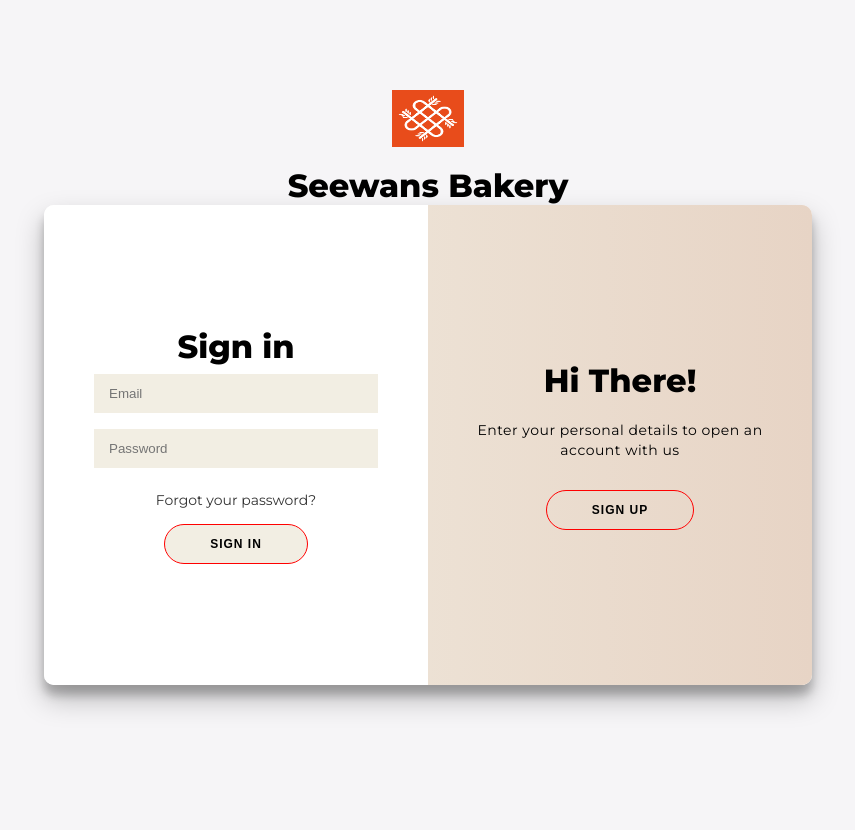
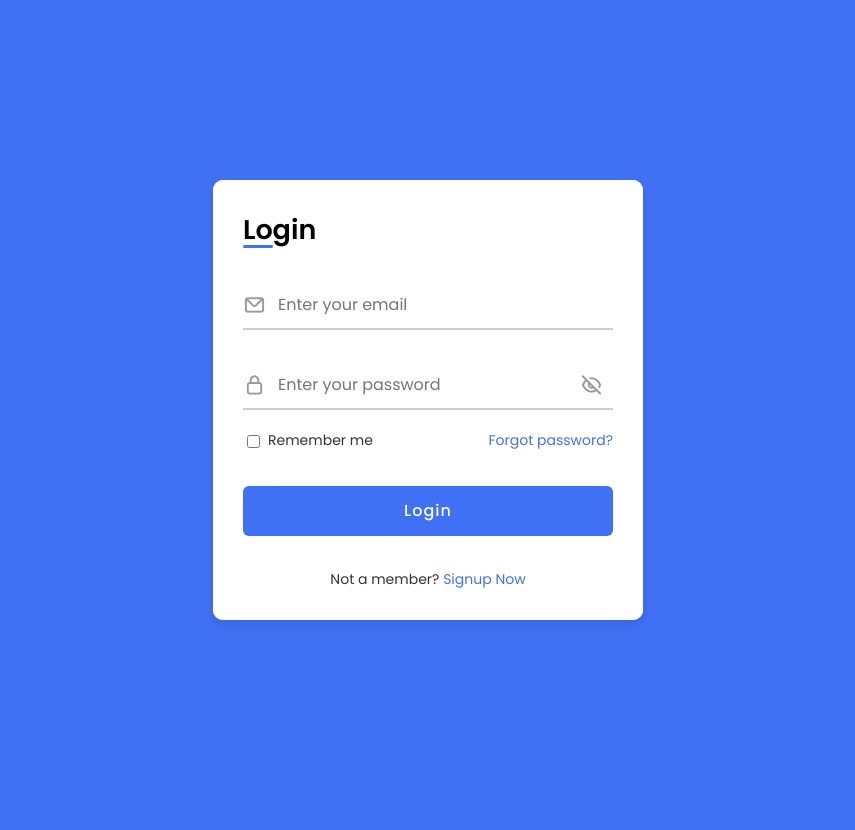
Before and after one commit to deepdalal20/BakeryManagementPHP, a PHP site: page /loreg.php in a window 1280 px wide. Shown: the whole page, without its empty margins (212-1067 px from the left). After the commit the page ends 625 px from the top, so only its background shows below. Run offline with PHP 8.4, Linux system fonts and the light colour scheme; some libraries are stand-ins or nearby versions.

Commit message:
02/09/2022 (First)

```diff
--- a/loreg.php
+++ b/loreg.php
@@ -1,64 +1,94 @@
+
 <!DOCTYPE html>
-<html lang="en" dir="ltr">
+<html lang="en">
 <head>
     <meta charset="UTF-8">
-    <title> Login/Register </title>
-    <link rel="stylesheet" href="style1.css">
-    <link href="https://fonts.googleapis.com/css?family=Arvo" rel="stylesheet">
-	<link rel='stylesheet' href='https://cdnjs.cloudflare.com/ajax/libs/font-awesome/5.14.0/css/all.min.css'>
+    <meta http-equiv="X-UA-Compatible" content="IE=edge">
     <meta name="viewport" content="width=device-width, initial-scale=1.0">
+    <link rel="stylesheet" href="https://unicons.iconscout.com/release/v4.0.0/css/line.css">
+    <link rel="stylesheet" href="style2.css">
 </head>
 <body>
-	<a href="index.php"> <img class="btn"  src="seewans.png" alt="" width="72" height="57"> </a>
-	<h1>Seewans Bakery</h1></h1>
-    	<div class="container" id="container">
-		<div class="form-container sign-up-container">
+    <div class="container">
+        <div class="forms">
+            <div class="form login">
+                <span class="title">Login</span>
+
                 <form action="cust.php">
-				<h1>Create Account</h1>
-				<input type="text" placeholder="Name" required>
-				<input type="email" placeholder="Email" required>
-				<input type="password" placeholder="Password" required>
-				<button>Sign Up</button>
+                    <div class="input-field">
+                        <input type="text" placeholder="Enter your email" required>
+                        <i class="uil uil-envelope icon"></i>
+                    </div>
+                    <div class="input-field">
+                        <input type="password" class="password" placeholder="Enter your password" required>
+                        <i class="uil uil-lock icon"></i>
+                        <i class="uil uil-eye-slash showHidePw"></i>
+                    </div>
+
+                    <div class="checkbox-text">
+                        <div class="checkbox-content">
+                            <input type="checkbox" id="logCheck">
+                            <label for="logCheck" class="text">Remember me</label>
+                        </div>
+
+                        <a href="#" class="text">Forgot password?</a>
+                    </div>
+
+                    <div class="input-field button">
+                        <input type="button" value="Login">
+                    </div>
                 </form>
+
+                <div class="login-signup">
+                    <span class="text">Not a member?
+                        <a href="#" class="text signup-link">Signup Now</a>
+                    </span>
                 </div>
-		<div class="form-container sign-in-container">
+            </div>
+            <div class="form signup">
+                <span class="title">Registration</span>
+
                 <form action="cust.php">
-				<h1>Sign in</h1>
-				<input type="email" placeholder="Email" required>
-				<input type="password" placeholder="Password" required>
-				<a href="#">Forgot your password?</a>
-				<button>Sign In</button>
+                    <div class="input-field">
+                        <input type="text" placeholder="Enter your name" required>
+                        <i class="uil uil-user"></i>
+                    </div>
+                    <div class="input-field">
+                        <input type="text" placeholder="Enter your email" required>
+                        <i class="uil uil-envelope icon"></i>
+                    </div>
+                    <div class="input-field">
+                        <input type="password" class="password" placeholder="Create a password" required>
+                        <i class="uil uil-lock icon"></i>
+                    </div>
+                    <div class="input-field">
+                        <input type="password" class="password" placeholder="Confirm a password" required>
+                        <i class="uil uil-lock icon"></i>
+                        <i class="uil uil-eye-slash showHidePw"></i>
+                    </div>
+
+                    <div class="checkbox-text">
+                        <div class="checkbox-content">
+                            <input type="checkbox" id="termCon">
+                            <label for="termCon" class="text">I accepted all terms and conditions</label>
+                        </div>
+                    </div>
+
+                    <div class="input-field button">
+                        <input type="button" value="Signup">
+                    </div>
                 </form>
-		</div>
-		<div class="overlay-container">
-			<div class="overlay">
-				<div class="overlay-panel overlay-left">
-					<h1>Welcome Back!</h1>
-					<p>To keep connected with us please login with your personal details</p>
-					<button class="ghost" id="signIn">Sign In</button>
-				</div>
-				<div class="overlay-panel overlay-right">
-					<h1>Hi There!</h1>
-					<p>Enter your personal details to open an account with us</p>
-					<button class="ghost" id="signUp">Sign Up</button>
+
+                <div class="login-signup">
+                    <span class="text">Already a member?
+                        <a href="#" class="text login-link">Login Now</a>
+                    </span>
                 </div>
             </div>
         </div>
     </div>
-  	<script src="script.js" charset="utf-8"></script>
-	<script>
-    	const signUpButton = document.getElementById('signUp');
-    	const signInButton = document.getElementById('signIn');
-    	const container = document.getElementById('container');
-		signUpButton.addEventListener('click', () => {
-		  container.classList.add("right-panel-active");
-    	});
-    	signInButton.addEventListener('click', () => {
-  			container.classList.remove("right-panel-active");
-  		});
-	</script>
-    <script src="https://kit.fontawesome.com/96531cd29f.js" crossorigin="anonymous"></script>
-    <script src="https://cdn.jsdelivr.net/npm/bootstrap@5.1.3/dist/js/bootstrap.bundle.min.js" integrity="sha384-ka7Sk0Gln4gmtz2MlQnikT1wXgYsOg+OMhuP+IlRH9sENBO0LRn5q+8nbTov4+1p" crossorigin="anonymous">
-    </script>
+
+    <script src="script.js"></script>
+
 </body>
 </html>
--- a/style1.css
+++ /dev/null
@@ -1,228 +0,0 @@
-@import url('https://fonts.googleapis.com/css?family=Montserrat:400,800');
-
-* {
-	box-sizing: border-box;
-}
-
-body {
-	background: #f6f5f7;
-	display: flex;
-	justify-content: center;
-	align-items: center;
-	flex-direction: column;
-	font-family: 'Montserrat', sans-serif;
-	height: 100vh;
-	margin: -20px 0 50px;
-}
-
-h1 {
-	font-weight: bold;
-	margin: 0;
-}
-
-h2 {
-	text-align: center;
-}
-
-p {
-	font-size: 14px;
-	font-weight: 100;
-	line-height: 20px;
-	letter-spacing: 0.5px;
-	margin: 20px 0 30px;
-}
-
-span {
-	font-size: 12px;
-}
-
-a {
-	color: #333;
-	font-size: 14px;
-	text-decoration: none;
-	margin: 15px 0;
-}
-
-button {
-	border-radius: 20px;
-	border: 1px solid #F2eee3;
-	background-color: #F2eee3;
-	color: black;
-	font-size: 12px;
-	font-weight: bold;
-	padding: 12px 45px;
-	letter-spacing: 1px;
-	text-transform: uppercase;
-	transition: transform 80ms ease-in;
-	border-color: red;
-}
-
-button:active {
-	transform: scale(0.95);
-}
-
-button:focus {
-	outline: none;
-}
-
-button.ghost {
-	background-color: transparent;
-	border-color: red;
-}
-
-form {
-	background-color: #FFFFFF;
-	display: flex;
-	align-items: center;
-	justify-content: center;
-	flex-direction: column;
-	padding: 0 50px;
-	height: 100%;
-	text-align: center;
-}
-
-input {
-	background-color: #f2eee3;
-	border: none;
-	padding: 12px 15px;
-	margin: 8px 0;
-	width: 100%;
-}
-
-.container {
-	background-color: #fff;
-	border-radius: 10px;
-  	box-shadow: 0 14px 28px rgba(0,0,0,0.25),
-			0 10px 10px rgba(0,0,0,0.22);
-	position: relative;
-	overflow: hidden;
-	width: 768px;
-	max-width: 100%;
-	min-height: 480px;
-}
-
-.form-container {
-	position: absolute;
-	top: 0;
-	height: 100%;
-	transition: all 0.6s ease-in-out;
-}
-
-.sign-in-container {
-	left: 0;
-	width: 50%;
-	z-index: 2;
-}
-
-.container.right-panel-active .sign-in-container {
-	transform: translateX(100%);
-}
-
-.sign-up-container {
-	left: 0;
-	width: 50%;
-	opacity: 0;
-	z-index: 1;
-}
-
-.container.right-panel-active .sign-up-container {
-	transform: translateX(100%);
-	opacity: 1;
-	z-index: 5;
-	animation: show 0.6s;
-}
-
-@keyframes show {
-	0%, 49.99% {
-		opacity: 0;
-		z-index: 1;
-	}
-
-	50%, 100% {
-		opacity: 1;
-		z-index: 5;
-	}
-}
-
-.overlay-container {
-	position: absolute;
-	top: 0;
-	left: 50%;
-	width: 50%;
-	height: 100%;
-	overflow: hidden;
-	transition: transform 0.6s ease-in-out;
-	z-index: 100;
-}
-
-.container.right-panel-active .overlay-container{
-	transform: translateX(-100%);
-}
-
-.overlay {
-	background: #F2eee3;
-	background: -webkit-linear-gradient(to right, #F2eee3, #e7d4c5);
-	background: linear-gradient(to right, #F2eee3, #e7d4c5);
-	background-repeat: no-repeat;
-	background-size: cover;
-	background-position: 0 0;
-	color: black;
-	position: relative;
-	left: -100%;
-	height: 100%;
-	width: 200%;
-  	transform: translateX(0);
-	transition: transform 0.6s ease-in-out;
-}
-
-.container.right-panel-active .overlay {
-  	transform: translateX(50%);
-}
-
-.overlay-panel {
-	position: absolute;
-	display: flex;
-	align-items: center;
-	justify-content: center;
-	flex-direction: column;
-	padding: 0 40px;
-	text-align: center;
-	top: 0;
-	height: 100%;
-	width: 50%;
-	transform: translateX(0);
-	transition: transform 0.6s ease-in-out;
-}
-
-.overlay-left {
-	transform: translateX(-20%);
-}
-
-.container.right-panel-active .overlay-left {
-	transform: translateX(0);
-}
-
-.overlay-right {
-	right: 0;
-	transform: translateX(0);
-}
-
-.container.right-panel-active .overlay-right {
-	transform: translateX(20%);
-}
-
-.social-container {
-	margin: 20px 0;
-}
-
-.social-container a {
-	border: 1px solid red;
-	border-radius: 50%;
-	display: inline-flex;
-	justify-content: center;
-	align-items: center;
-	margin: 0 5px;
-	height: 40px;
-	width: 40px;
-	background: #f2eee3;
-}
--- /dev/null
+++ b/style2.css
@@ -0,0 +1,157 @@
+/* ===== Google Font Import - Poformsins ===== */
+@import url('https://fonts.googleapis.com/css2?family=Poppins:wght@300;400;500;600;700&display=swap');
+
+*{
+    margin: 0;
+    padding: 0;
+    box-sizing: border-box;
+    font-family: 'Poppins', sans-serif;
+}
+body{
+    height: 100vh;
+    display: flex;
+    align-items: center;
+    justify-content: center;
+    background-color: #4070f4;
+}
+.container{
+    position: relative;
+    max-width: 430px;
+    width: 100%;
+    background: #fff;
+    border-radius: 10px;
+    box-shadow: 0 5px 10px rgba(0, 0, 0, 0.1);
+    overflow: hidden;
+    margin: 0 20px;
+}
+.container .forms{
+    display: flex;
+    align-items: center;
+    height: 440px;
+    width: 200%;
+    transition: height 0.2s ease;
+}
+.container .form{
+    width: 50%;
+    padding: 30px;
+    background-color: #fff;
+    transition: margin-left 0.18s ease;
+}
+.container.active .login{
+    margin-left: -50%;
+    opacity: 0;
+    transition: margin-left 0.18s ease, opacity 0.15s ease;
+}
+.container .signup{
+    opacity: 0;
+    transition: opacity 0.09s ease;
+}
+.container.active .signup{
+    opacity: 1;
+    transition: opacity 0.2s ease;
+}
+.container.active .forms{
+    height: 600px;
+}
+.container .form .title{
+    position: relative;
+    font-size: 27px;
+    font-weight: 600;
+}
+.form .title::before{
+    content: '';
+    position: absolute;
+    left: 0;
+    bottom: 0;
+    height: 3px;
+    width: 30px;
+    background-color: #4070f4;
+    border-radius: 25px;
+}
+.form .input-field{
+    position: relative;
+    height: 50px;
+    width: 100%;
+    margin-top: 30px;
+}
+.input-field input{
+    position: absolute;
+    height: 100%;
+    width: 100%;
+    padding: 0 35px;
+    border: none;
+    outline: none;
+    font-size: 16px;
+    border-bottom: 2px solid #ccc;
+    border-top: 2px solid transparent;
+    transition: all 0.2s ease;
+}
+.input-field input:is(:focus, :valid){
+    border-bottom-color: #4070f4;
+}
+.input-field i{
+    position: absolute;
+    top: 50%;
+    transform: translateY(-50%);
+    color: #999;
+    font-size: 23px;
+    transition: all 0.2s ease;
+}
+.input-field input:is(:focus, :valid) ~ i{
+    color: #4070f4;
+}
+.input-field i.icon{
+    left: 0;
+}
+.input-field i.showHidePw{
+    right: 0;
+    cursor: pointer;
+    padding: 10px;
+}
+.form .checkbox-text{
+    display: flex;
+    align-items: center;
+    justify-content: space-between;
+    margin-top: 20px;
+}
+.checkbox-text .checkbox-content{
+    display: flex;
+    align-items: center;
+}
+.checkbox-content input{
+    margin: 0 8px -2px 4px;
+    accent-color: #4070f4;
+}
+.form .text{
+    color: #333;
+    font-size: 14px;
+}
+.form a.text{
+    color: #4070f4;
+    text-decoration: none;
+}
+.form a:hover{
+    text-decoration: underline;
+}
+.form .button{
+    margin-top: 35px;
+}
+.form .button input{
+    border: none;
+    color: #fff;
+    font-size: 16px;
+    font-weight: 500;
+    letter-spacing: 1px;
+    border-radius: 6px;
+    background-color: #4070f4;
+    cursor: pointer;
+    transition: all 0.3s ease;
+}
+.button input:hover{
+    background-color: #265df2;
+}
+
+.form .login-signup{
+    margin-top: 30px;
+    text-align: center;
+}
```
Also changed, not shown: script.js (added, +34 -0 lines). Lines whose indentation alone changed are shown as unchanged.
